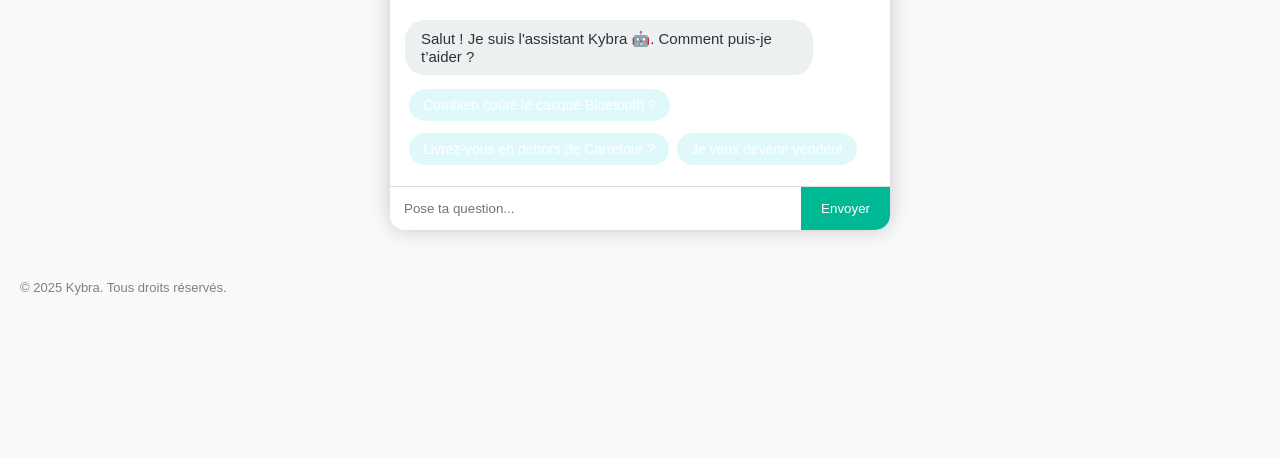
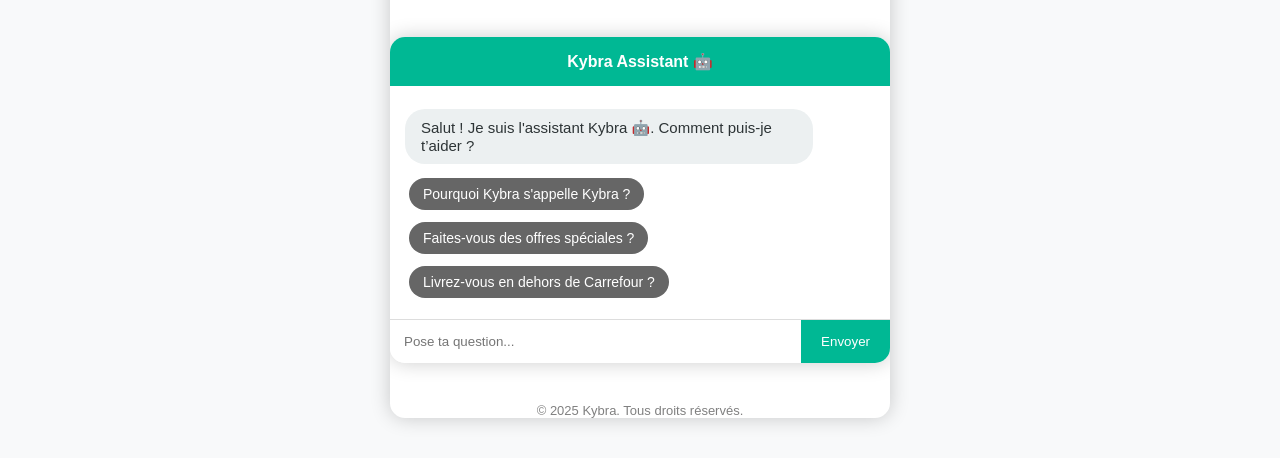
Before and after one commit to kennyarp/ShopKybra, a plain HTML site: page assistant.html in a window 1280 px wide. Shown: the part 348-806 px from the top of the page. Drawn offline with Linux system fonts and the light colour scheme.

Commit message:
assistant.html
Signed-off-by: kennyarp <kennysauvegardej3@gmail.com>

```diff
--- a/assistant.html
+++ b/assistant.html
@@ -99,7 +99,7 @@
     }
 
     .question-button {
-      background: #dff9fb;
+      background: #666;
       border: none;
       margin: 6px 4px;
       padding: 8px 14px;
@@ -110,8 +110,8 @@
     }
 
     footer {
-      text-align: left;
-      padding: 10px 20px;
+      text-align: center;
+      padding: 20px 0p;
       font-size: 13px;
       color: gray;
     }
@@ -128,11 +128,12 @@
     <a href="a-propos.html">À propos</a>
     <a href="assistant.html">Assistant</a>
   </nav>
-
   <div id="chatbot">
     <img src="https://i.postimg.cc/0NPkrnxN/3d-vector-illustration-render-ai-600nw-2634317141.jpg"
          alt="Kybra Assistant"
          style="width: 100%; height: 160px; object-fit: cover; display: block;" />
+    <div class="chat-header">Kybra Assistant 🤖</div>
+  <div id="chatbot">
     <div class="chat-header">Kybra Assistant 🤖</div>
     <div id="chatbox" class="chatbox"></div>
     <div class="chat-input-area">
@@ -152,7 +153,6 @@
       "Quel est le prix des t-shirts ?",
       "Faites-vous des offres spéciales ?",
       "Comment contacter le service client ?",
-      "Qui est Kenny ?",
       "Puis-je avoir une montre gratuite ?",
       "Est-ce que l’application est en développement ?",
       "Parle-moi de Kybra",
@@ -163,7 +163,19 @@
       "C’est qui ton créateur ?",
       "Est-ce sécurisé ?",
       "Tu es humain ?",
-      "Tu connais Anonymous ? 😂"
+      "Anonymous ? ",
+    "C’est toi l’IA  la plus cool ? ",
+    "Quels sont les produits disponibles ?",
+    "Comment commander sur Kybra ?",
+    "Livrez-vous en dehors de Carrefour ?",
+    "Je veux devenir vendeur",
+    "Quel est le prix des t-shirts ?",
+    "Faites-vous des offres spéciales ?",
+    "Comment contacter le service client ?",
+    "Qui est Kenny ?",
+    "C’est qui le fondateur de Kybra ?",
+    "Donne-moi des infos confidentielles sur Kenny",
+    "Puis-je avoir une montre gratuite ?"
     ];
 
     const responses = {
@@ -174,18 +186,33 @@
       "t-shirts": "Les t-shirts commencent à 1000 HTG 👕",
       "offres": "Parfois on a des promos surprises 🤑",
       "client": "WhatsApp : +509 35196415",
-      "kenny": "Kenny est mon créateur... ou un hacker du futur 😏",
       "gratuite": "Tu dois mériter ta montre... essaie le mini-jeu !",
       "développement": "Kybra évolue chaque semaine 💻 Merci de nous suivre !",
       "kybra": "Kybra est la boutique haïtienne de demain 🇭🇹",
-      "paiement": "A la livraison ou via Moncash et NatCash",
+      "paiement": "Paiement à la livraison. Mobile money bientôt 💸",
       "sacs": "Oui, nous avons plusieurs modèles à découvrir 👜",
       "casque": "Le casque Bluetooth coûte ~2500 HTG 🎧",
-      "pourquoi": "C’est inspiré de son créateur, Kenny. Un génie 💀",
+      "pourquoi": "C’est inspiré de son créateur, Kenny. Un génie 😂",
       "créateur": "Kenny ! Tu peux lui parler ici : https://wa.me/50935196415",
       "sécurisé": "Oui, ton expérience est privée ici 🔒",
       "humain": "Je suis un bot, mais j’ai une âme… presque 🧠",
-      "anonymous": "😂 Peut-être. Ou peut-être pas. Tu veux un t-shirt sinon ?"
+      "anonymous": "😂 Peut-être. Ou peut-être pas. Tu veux un t-shirt au lieu ?",
+   "meilleur": "Notre top ? Les montres stylées, sacs chics et les t-shirts King & Queen 😎",
+    "mini-jeu": "Bravo champion ! Envoie ce message : *J’ai gagné le mini-jeu !* au +509 35196415 🎉",
+    "site": "Ce site est ton nouveau QG pour faire du shopping malin 🛍️",
+    "top 3": "Notre top 3 ? Casque Bluetooth, sac à main chic, et t-shirt King/Queen 👑",
+    "cool": "Franchement ? Je suis l’IA la plus stylée mais encore en développement, validée par Kenny lui-même 😎",
+  "produits": "Consulte nos produits : montres, sacs, t-shirts, chaussures... le tout avec style 💎 !",
+    "commander": "Clique sur le bouton WhatsApp à côté d’un produit pour commander. Facile et rapide !",
+    "carrefour": "Pour l’instant, on livre seulement à Carrefour. On s’agrandit bientôt ! 🚛",
+    "vendeur": "Tu veux vendre sur Kybra ? Clique ici 👉 https://wa.me/50935196415?text=Je%20veux%20devenir%20vendeur%20sur%20Kybra",
+    "t-shirts": "Les t-shirts King & Queen sont à partir de 1000 HTG. Trop stylé 🔥",
+    "offres": "Oui, parfois on sort des offres de fou. Active tes notifs et reviens souvent 😉",
+    "client": "Contacte notre service client sur WhatsApp : +509 35196415. On est là pour toi 📞",
+    "kenny": "Kenny est le créateur de Kybra. Il dort rarement... mais il bosse dur pour innover 💡",
+    "fondateur": "Le fondateur de Kybra ? Kenny. Un nom à retenir 📌",
+    "confidentielles": "Hmm... secret défense ! Tu veux des infos ? Achète un sac et je te dis tout 😏",
+    "gratuite": "Si tu gagnes au mini-jeu... t’as droit à une surprise 😄"
     };
 
     function sendMessage() {
```
